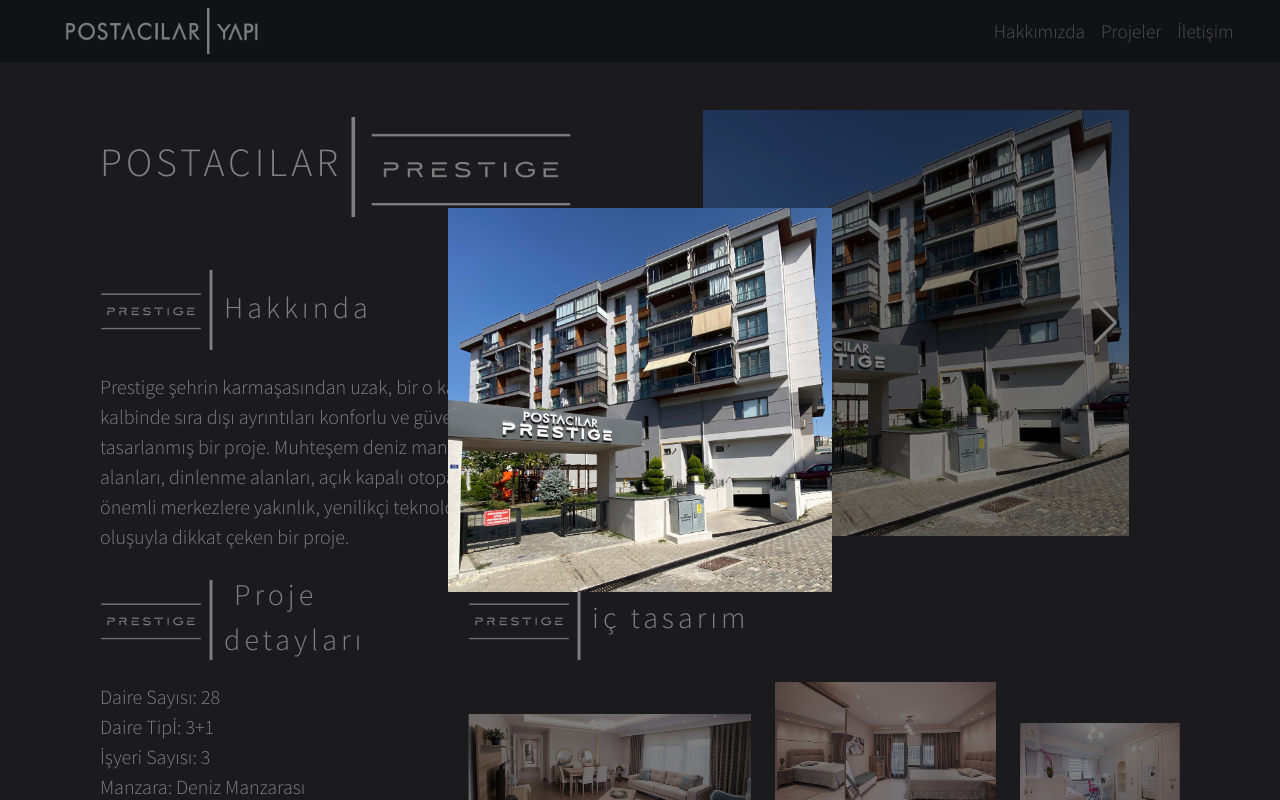
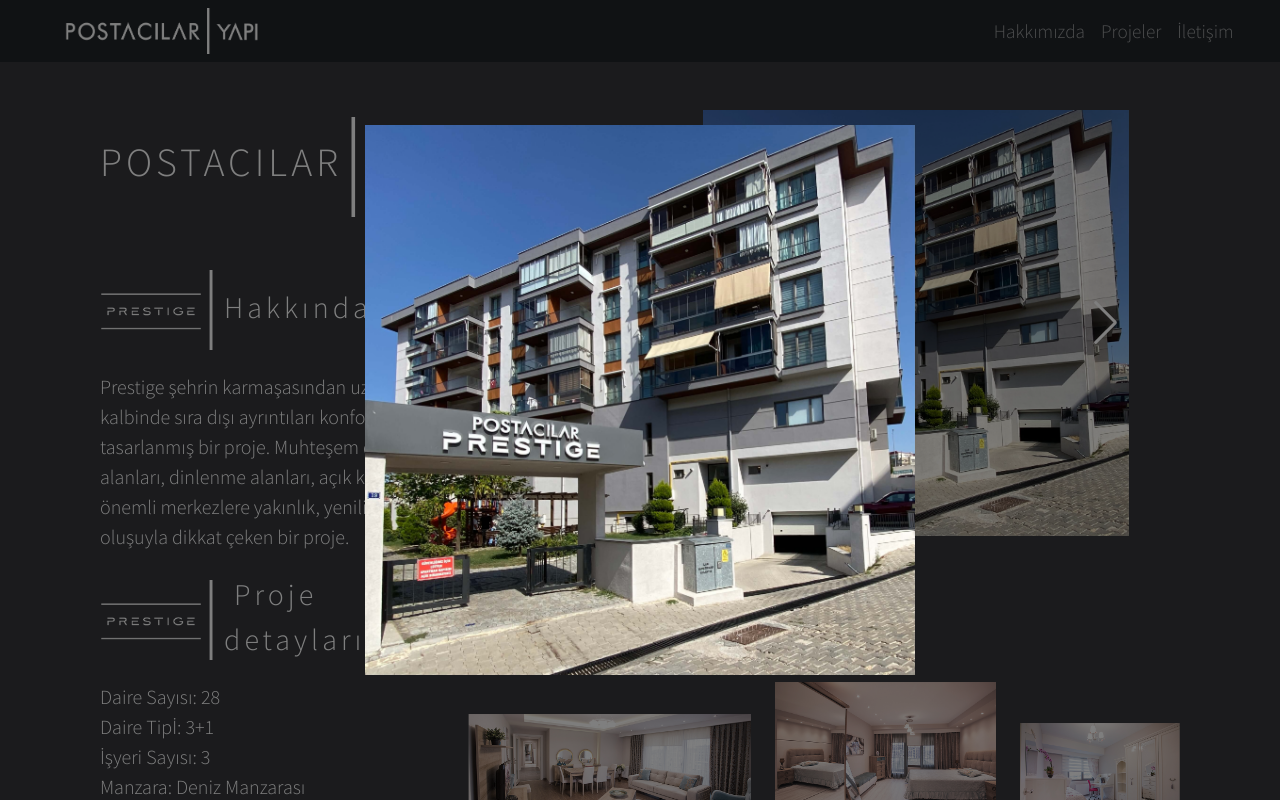
Before and after one commit to atabayraktar/postacilar-yapi-website, a Next.js app: page /postacilar-prestige in a window 1280 px wide. Both pictures are taken after a click on the picture 916 px from the left and 322 px from the top of the page. Shown: the top 800 px of the page. Built offline with nearby package versions, Linux system fonts and the light colour scheme.

Commit message:
zooms corrected

```diff
--- a/components/zoom-modal.js
+++ b/components/zoom-modal.js
@@ -1,6 +1,6 @@
-export default function ZoomModal({ zoomRef, imageSrc,verticalImage }) {
+export default function ZoomModal({ zoomRef, imageSrc,size="" }) {
     return (
-        <div className={`modal ${verticalImage?'modal-35':''}`}>
+        <div className={`modal ${size}`}>
             <div className="modal-content">
                 <div ref={zoomRef} className="modal-body">
                     <img src={imageSrc} alt="" />
--- a/pages/postacilar-nilufer.js
+++ b/pages/postacilar-nilufer.js
@@ -18,7 +18,7 @@
     return (
         <>
             {showModal && <ZoomModal zoomRef={refx} imageSrc={modalSrc} />}
-            {showVModal && <ZoomModal zoomRef={refx} verticalImage={true} imageSrc={modalSrc} />}
+            {showVModal && <ZoomModal zoomRef={refx} size="modal-35" imageSrc={modalSrc} />}
 
             <Head>
                 <title>POSTACILAR | NİLÜFER</title>
--- a/pages/postacilar-prestige.js
+++ b/pages/postacilar-prestige.js
@@ -13,6 +13,7 @@
     const [modalSrc, setModalSrc] = useState("");
     const [showModal, setShowModal] = useState(false);
     const [showVModal, setShowVModal] = useState(false);
+    const [showMediumModal, setShowMediumModal] = useState(false);
 
     const refx = useRef(null);
     useOutsideAlerter(refx);
@@ -23,7 +24,8 @@
 
     return (
         <>
-            {showVModal && <ZoomModal verticalImage={true} zoomRef={refx} imageSrc={modalSrc} />}
+            {showMediumModal && <ZoomModal size="modal-43" zoomRef={refx} imageSrc={modalSrc} />}
+            {showVModal && <ZoomModal size="modal-35" zoomRef={refx} imageSrc={modalSrc} />}
             {showModal && <ZoomModal zoomRef={refx} imageSrc={modalSrc} />}
             <Head>
                 <title>POSTACILAR | PRESTIGE</title>
@@ -92,13 +94,13 @@
                                     onSlideChange={() => console.log('slide change')}
                                     onSwiper={(swiper) => console.log(swiper)}
                                 >
-                                    <SwiperSlide><img onClick={() => { setShowVModal(true); setModalSrc("/prestige/prestige_slide_1.JPG") }} width="100%" height="auto" src="/prestige/prestige_slide_1.JPG" />
+                                    <SwiperSlide><img onClick={() => { setShowMediumModal(true); setModalSrc("/prestige/prestige_slide_1.JPG") }} width="100%" height="auto" src="/prestige/prestige_slide_1.JPG" />
                                     </SwiperSlide>
-                                    <SwiperSlide><img onClick={() => { setShowVModal(true); setModalSrc("/prestige/prestige_slide_2.JPG") }} width="100%" height="auto" src="/prestige/prestige_slide_2.JPG" />
+                                    <SwiperSlide><img onClick={() => { setShowMediumModal(true); setModalSrc("/prestige/prestige_slide_2.JPG") }} width="100%" height="auto" src="/prestige/prestige_slide_2.JPG" />
                                     </SwiperSlide>
-                                    <SwiperSlide><img onClick={() => { setShowVModal(true); setModalSrc("/prestige/prestige_slide_3.JPG") }} width="100%" height="auto" src="/prestige/prestige_slide_3.JPG" />
+                                    <SwiperSlide><img onClick={() => { setShowMediumModal(true); setModalSrc("/prestige/prestige_slide_3.JPG") }} width="100%" height="auto" src="/prestige/prestige_slide_3.JPG" />
                                     </SwiperSlide>
-                                    <SwiperSlide><img onClick={() => { setShowVModal(true); setModalSrc("/prestige/prestige_slide_4.JPG") }} width="100%" height="auto" src="/prestige/prestige_slide_4.JPG" />
+                                    <SwiperSlide><img onClick={() => { setShowMediumModal(true); setModalSrc("/prestige/prestige_slide_4.JPG") }} width="100%" height="auto" src="/prestige/prestige_slide_4.JPG" />
                                     </SwiperSlide>
                                 </Swiper>
                             </div>
@@ -170,7 +172,7 @@
                 if (ref.current && !ref.current.contains(event.target)) {
                     setShowModal(false);
                     setShowVModal(false);
-
+                    setShowMediumModal(false);
                 }
             }
 
--- a/styles/about-us.scss
+++ b/styles/about-us.scss
@@ -7,7 +7,8 @@
     }
     &-description {
       font-size: 22px;
-      font-family: "Source Sans Pro", sans-serif;
+      font-family: "Source Sans Pro";
+      font-weight:600;
       color: #bdbec2;
       text-align: center;
       @media only screen and (max-width: 991px) {
--- a/styles/globals.scss
+++ b/styles/globals.scss
@@ -1,4 +1,4 @@
-@import url("https://fonts.googleapis.com/css2?family=Source+Sans+Pro:wght@300&display=swap");
+@import url('https://fonts.googleapis.com/css2?family=Source+Sans+Pro:wght@300;400;600;700&display=swap');
 @import "./project-details.scss";
 @import "./nilufer.scss";
 @import "./yakamoz.scss";
@@ -9,6 +9,7 @@
 @import "./about-us.scss";
 body {
   background-color: #36373b;
+  font-weight:300;
 }
 .navbar-brand {
   cursor: pointer;
@@ -172,6 +173,14 @@
       width:30vw;
     }
   }
+  &.modal-43{
+    .modal-content{
+      width:43vw;
+    }
+    img{
+      width:43vw;
+    }
+  }
 }
 .modal-content {
   border:none!important;
```
Also changed, not shown: pages/postacilar-nova.js (+10 -6 lines).
